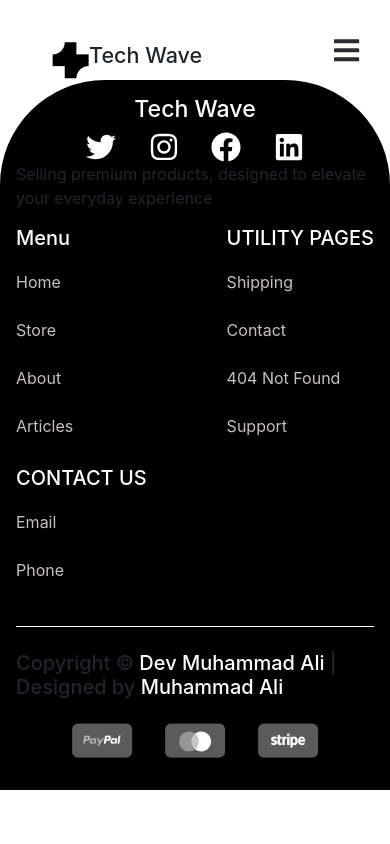
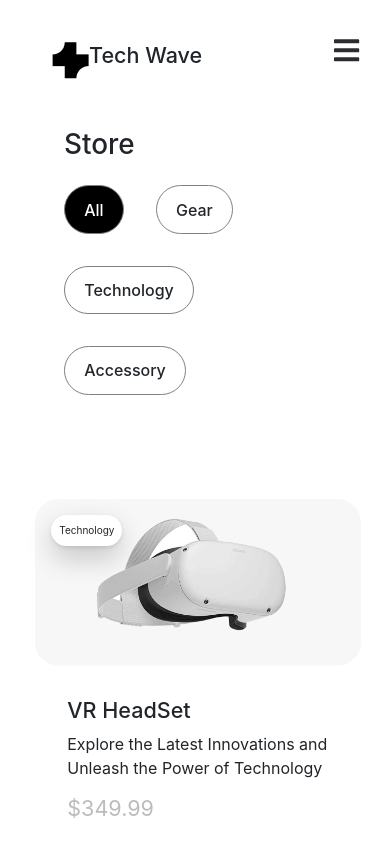
Before and after one commit to MuhammadAliashraf/Tech-wave, a React (Create React App) app: page /store in a window 390 px wide. Shown: the top 844 px of the page. Built offline with nearby package versions, Linux system fonts and the light colour scheme; the HTML template or start-up script is replaced by a standard one.

Commit message:
Store Screen

```diff
--- a/src/Components/Bestsellers/Bestsellers.js
+++ b/src/Components/Bestsellers/Bestsellers.js
@@ -9,6 +9,8 @@ function Bestsellers({ sellers, title, label, show, showbigimage }) {
     <div className={styles.seller}>
       <div className={styles.header}>
         <h1>{title}</h1>
+        {title ? (
+          <>
             <div className={styles.explore}>
               <div>
                 <p>{label}</p>
@@ -17,6 +19,10 @@ function Bestsellers({ sellers, title, label, show, showbigimage }) {
                 <FaArrowRight />
               </div>
             </div>
+          </>
+        ) : (
+          ''
+        )}
       </div>
       {showbigimage ? (
         <div className={styles.big}>
--- /dev/null
+++ b/src/Components/SearchBar/SearchBar.js
@@ -0,0 +1,38 @@
+import React, { useState } from 'react';
+import styles from './SearchBar.module.css';
+
+function SearchBar({ data }) {
+  const [selectedValue, setSelectedValue] = useState("All");
+
+  const handleClick = (value) => {
+    setSelectedValue(value);
+  };
+
+  return (
+    <div className={styles.Container}>
+      {data.map((e, i) => (
+        <div
+          key={i}
+          className={
+            selectedValue === e.type
+              ? styles.textmainAfterclick
+              : styles.textmain
+          }
+          onClick={() => handleClick(e.type)}
+        >
+          <p
+            className={
+              selectedValue === e.type
+                ? styles.textAfterclick
+                : styles.text
+            }
+          >
+            {e.type}
+          </p>
+        </div>
+      ))}
+    </div>
+  );
+}
+
+export default SearchBar;
--- /dev/null
+++ b/src/Components/SearchBar/SearchBar.module.css
@@ -0,0 +1,74 @@
+.Container {
+  display: flex;
+  align-items: center;
+  flex-direction: row;
+  justify-content: space-around;
+  width: 40%;
+}
+.text {
+  margin: 0.5rem;
+  padding: 0.2rem;
+  font-weight: 500;
+}
+.textmain {
+  background-color: white;
+  border: 1px solid gray;
+  border-radius: 40px;
+  padding-left: 0.5rem;
+  padding-right: 0.5rem;
+  margin: 1rem;
+}
+.textmain :hover {
+  cursor: pointer;
+}
+.textAfterclick {
+  margin: 0.5rem;
+  padding: 0.2rem;
+  font-weight: 500;
+  color: white;
+}
+.textmainAfterclick {
+  margin: 1rem;
+  background-color: rgb(0, 0, 0);
+  border: 1px solid gray;
+  border-radius: 40px;
+  padding-left: 0.5rem;
+  padding-right: 0.5rem;
+}
+@media screen and (max-width: 767px) {
+  .Container {
+    display: flex;
+    align-items: center;
+    flex-direction: row;
+    justify-content: flex-start;
+    width: 100%;
+    flex-wrap: wrap;
+  }
+  .text {
+    margin: 0.5rem;
+    padding: 0.2rem;
+    font-weight: 500;
+  }
+  .textmain {
+    background-color: white;
+    border: 1px solid gray;
+    border-radius: 40px;
+    padding-left: 0.5rem;
+    padding-right: 0.5rem;
+    margin: 1rem;
+  }
+  .textAfterclick {
+    margin: 0.5rem;
+    padding: 0.2rem;
+    font-weight: 500;
+    color: white;
+  }
+  .textmainAfterclick {
+    background-color: rgb(0, 0, 0);
+    margin: 1rem;
+    border: 1px solid gray;
+    border-radius: 40px;
+    padding-left: 0.5rem;
+    padding-right: 0.5rem;
+  }
+}
--- /dev/null
+++ b/src/Pages/Home/Store/Store.js
@@ -0,0 +1,112 @@
+import React from 'react'
+import styles from './Store.module.css'
+import Fade from 'react-reveal'
+import SearchBar from '../../../Components/SearchBar/SearchBar'
+import Bestsellers from '../../../Components/Bestsellers/Bestsellers'
+import { useState } from 'react'
+function Store() {
+  const data = [
+    {
+      id: 1,
+      type: 'All',
+    },
+    {
+      id: 1,
+      type: 'Gear',
+    },
+    {
+      id: 1,
+      type: 'Technology',
+    },
+    {
+      id: 1,
+      type: 'Accessory',
+    },
+  ]
+  const [features, setfeatures] = useState([
+    {
+      id: 1,
+      price: 349.99,
+      category: 'Technology',
+      name: 'VR HeadSet',
+      details:
+        'Explore the Latest Innovations and Unleash the Power of Technology',
+      image: '../../images/image (2).png',
+    },
+    {
+      id: 1,
+      price: 349.99,
+      category: 'Gear',
+      name: 'MX Master 3',
+      details: 'Equip Yourself with Top-Notch Gear for Every Adventure',
+      image: '../../images/image (6).png',
+    },
+    {
+      id: 1,
+      price: 349.99,
+      category: 'Gear',
+      name: 'Purifier',
+      details: 'Equip Yourself with Top-Notch Gear for Every Adventure',
+      image: '../../images/image (1).png',
+    },
+    {
+      id: 1,
+      price: 349.99,
+      category: 'Gear',
+      name: 'iPhone Case',
+      details:
+        'Find the Perfect Finishing Touch with Stylish and Functional Accessories',
+      image: '../../images/image (10).png',
+    },
+    {
+      id: 1,
+      price: 349.99,
+      category: 'Gear',
+      name: 'iPhone Case',
+      details:
+        'Find the Perfect Finishing Touch with Stylish and Functional Accessories',
+      image: '../../images/image (10).png',
+    },
+    {
+      id: 1,
+      price: 349.99,
+      category: 'Gear',
+      name: 'MX Master 3',
+      details: 'Equip Yourself with Top-Notch Gear for Every Adventure',
+      image: '../../images/image (6).png',
+    },
+    {
+      id: 1,
+      price: 349.99,
+      category: 'Gear',
+      name: 'Purifier',
+      details: 'Equip Yourself with Top-Notch Gear for Every Adventure',
+      image: '../../images/image (1).png',
+    },
+    {
+      id: 1,
+      price: 349.99,
+      category: 'Technology',
+      name: 'VR HeadSet',
+      details:
+        'Explore the Latest Innovations and Unleash the Power of Technology',
+      image: '../../images/image (2).png',
+    },
+  ])
+  return (
+    <div>
+      <div className={styles.header}>
+        <h1>Store</h1>
+        {/* ======= */}
+        <SearchBar data={data} />
+      </div>
+      <Fade bottom>
+        <div>
+          <Bestsellers sellers={features} />
+        </div>
+      </Fade>
+    </div>
+  )
+}
+
+export default Store
--- /dev/null
+++ b/src/Pages/Home/Store/Store.module.css
@@ -0,0 +1,16 @@
+.maincolor {
+  background-color: #eaeaea;
+  border-radius: 30px;
+  display: flex;
+  align-items: center;
+  justify-content: center;
+  margin: 2rem;
+  padding: 2rem;
+  height: 50vh;
+}
+.header{
+  margin: 3rem;
+}
+.header h1{
+  margin-left: 1rem;
+}
--- a/src/Router/Router.js
+++ b/src/Router/Router.js
@@ -3,6 +3,7 @@ import { BrowserRouter, Route, Routes } from 'react-router-dom'
 import Home from '../Pages/Home/Home'
 import NavbarCom from '../Components/Navbar/Navbar'
 import Footer from '../Components/Footer/Footer'
+import Store from '../Pages/Home/Store/Store'
 
 const AppRouter = () => {
   return (
@@ -11,6 +12,7 @@ const AppRouter = () => {
       <NavbarCom />
       <Routes>
         <Route path="/" element={<Home />} />
+        <Route path="store" element={<Store />} />
       </Routes>
       <Footer/>
     </BrowserRouter>
```
Lines whose indentation alone changed are shown as unchanged.
